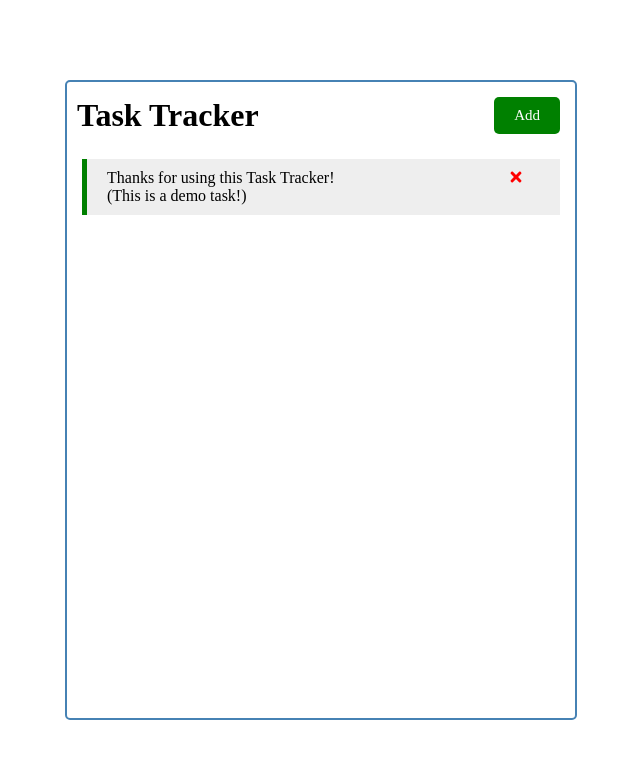
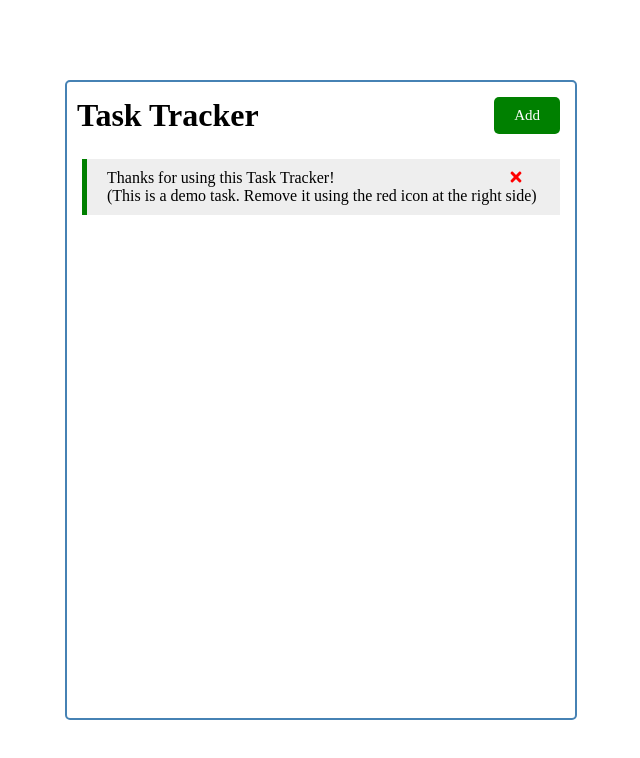
Before and after one commit to gantavya99/First-React-App, a React (Create React App) app: page / in a window 1280 px wide. Shown: the top 758 px of the page, without its empty margins (319-959 px from the left). Built offline with nearby package versions, Linux system fonts and the light colour scheme.

Commit message:
Changed text

```diff
--- a/src/App.js
+++ b/src/App.js
@@ -8,7 +8,7 @@ function App() {
   {
     id:1,
     text:`Thanks for using this Task Tracker!`,
-    day:`(This is a demo task!)`,
+    day:`(This is a demo task. Remove it using the red icon at the right side)`,
     reminder:true,
 },
 
```
